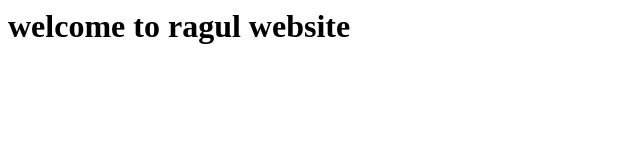
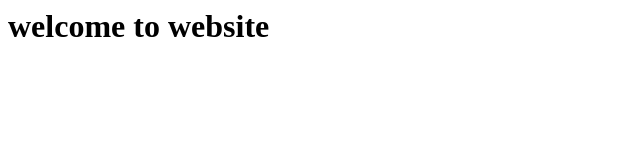
Before and after one commit to ragul-tickey/devlopment, a plain HTML site: page index.html in a window 1280 px wide. Shown: the whole page, without its empty margins (0-640 px from the left). Drawn offline with Linux system fonts and the light colour scheme.

Commit message:
Update3 index.html

```diff
--- a/index.html
+++ b/index.html
@@ -1 +1 @@
-<h1> welcome to ragul website  </h1>
+<h1> welcome to website  </h1>
```
